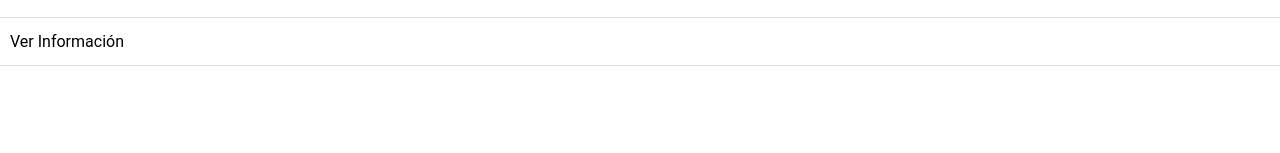
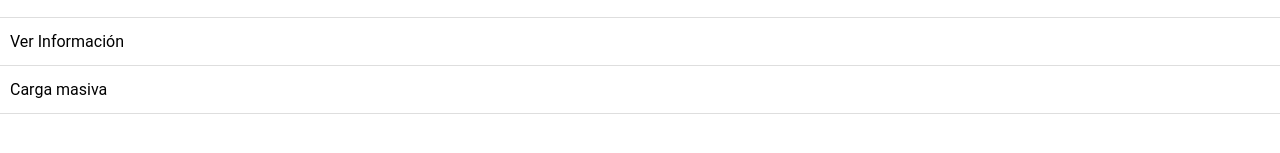
Before and after one commit to Shpm21/PROYECT-MINERA-FRONTEND, a React (Create React App) app: page /types in a window 1280 px wide. Shown: the part 183-336 px from the top of the page. Built offline with nearby package versions, Linux system fonts and the light colour scheme.

Commit message:
add new option

```diff
--- a/src/components/AdminOptions.tsx
+++ b/src/components/AdminOptions.tsx
@@ -1,4 +1,3 @@
-import { IonIcon, IonItem, IonLabel } from '@ionic/react'
 import AdminOption from './AdminOption'
 import './AdminOptions.css'
 
@@ -32,6 +31,11 @@ const settings: Setting[] = [
     text: 'Ver Información',
     icon: 'information-circle',
     action: 'info'
+  },
+  {
+    text: 'Carga masiva',
+    icon: 'cloud-upload',
+    action: 'upload'
   }
 ]
 
```
